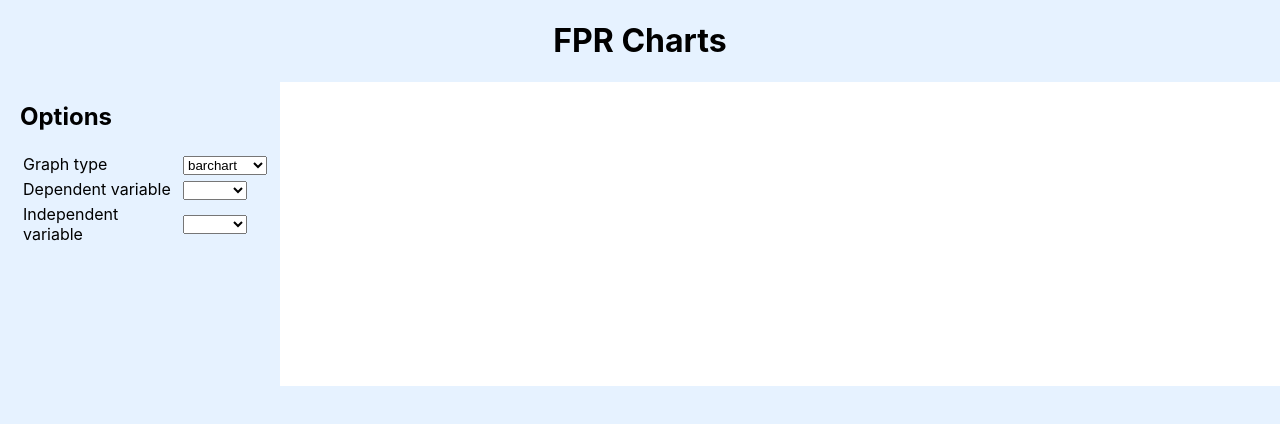
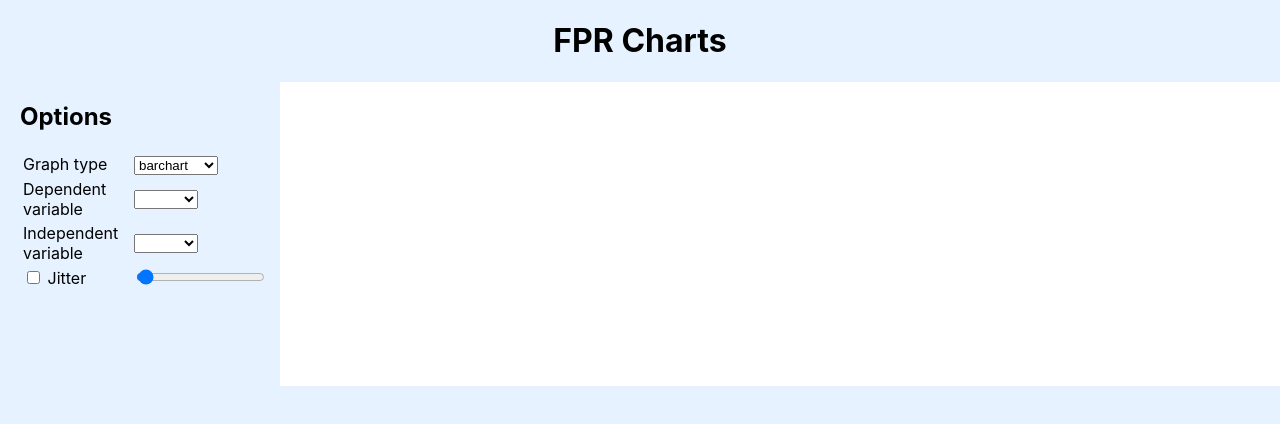
Before and after one commit to jelkink/fpr-chart, a React (Create React App) app in the folder frontend/: page / in a window 1280 px wide. Shown: the top 424 px of the page. Built offline with nearby package versions, Linux system fonts and the light colour scheme.

Commit message:
Add jitter functionality

```diff
--- a/frontend/src/App.js
+++ b/frontend/src/App.js
@@ -6,7 +6,7 @@ import Header from "./components/Header";
 import Form from "./components/Form";
 import Canvas from "./components/Canvas";
 import Status from "./components/Status";
-import Plot from "./components/Plot";
+import Plot from "./library/Plot";
 
 function App() {
 
--- a/frontend/src/components/Form.js
+++ b/frontend/src/components/Form.js
@@ -15,6 +15,8 @@ function Form(props) {
     const [graph, setGraph] = useState(null);
     const [depvar, setDepvar] = useState(null);
     const [indepvar, setIndepvar] = useState(null);
+    const [jitter, setJitter] = useState(false);
+    const [jitter_sd, setJitterSD] = useState(10);
 
     function changeGraph(event) {
 
@@ -31,6 +33,18 @@ function Form(props) {
     function changeIndepvar(event) {
 
         setIndepvar(event.target.value);
+        props.plot.update(props.data);
+    };
+
+    function changeJitter(event) {
+
+        setJitter(event.target.checked);
+        props.plot.update(props.data);
+    };
+
+    function changeJitterSD(event) {
+
+        setJitterSD(event.target.value);
         props.plot.update(props.data);
     };
 
@@ -69,6 +83,15 @@ function Form(props) {
                             </select>
                         </td>
                      </tr>
+
+                     <tr>
+                        <td>
+                            <input type="checkbox" id="jitter" onChange={changeJitter} /> Jitter
+                        </td>
+                        <td>
+                            <input type="range" id="jitter-sd" onChange={changeJitterSD} min="0" max="500" value={jitter_sd} />
+                        </td>
+                     </tr>
                 </tbody></table>
             </form>
             ) : (
--- a/frontend/src/components/Plot.js
+++ b/frontend/src/library/Plot.js
@@ -1,4 +1,5 @@
 import Chart from "chart.js";
+import rand_normal from "../library/Stats";
 
 function tabulate(variable) {
 
@@ -27,10 +28,24 @@ function tabulate(variable) {
 
 function pair(x, y) {
 
+    const jitter = document.getElementById("jitter").checked;
+    const jitter_sd = document.getElementById("jitter-sd").value;
+
     var paired = [];
 
-    for (var i = 0; i < x.values.length; i++) {
-        paired.push({x: x.values[i], y: y.values[i]});
+    console.log(jitter);
+
+    if (jitter) {
+        for (var i = 0; i < x.values.length; i++) {
+
+            var newx = rand_normal(x.values[i], jitter_sd / 100.0);
+            var newy = rand_normal(y.values[i], jitter_sd / 100.0);
+            paired.push({x: newx, y: newy});
+        }
+    } else {
+        for (var i = 0; i < x.values.length; i++) {
+            paired.push({x: x.values[i], y: y.values[i]});
+        }
     }
 
     return paired;
@@ -110,13 +125,10 @@ class Plot {
                 if (this.chart === null) {
                     this.chart = new Chart(ctx, config);
                 } else {
-                    if (this.chart.config.type === config.type) {
-                        this.chart.data = data;
-                        this.chart.config = config;
-                        this.chart.update();
-                    } else {
-
-                    }
+                    this.chart.data = data;
+                    this.chart.type = graph;
+                    this.chart.config = config;
+                    this.chart.update();
                 }
             } else {
                 if (this.chart !== null) {
--- /dev/null
+++ b/frontend/src/library/Stats.js
@@ -0,0 +1,8 @@
+function rand_normal(mean=0, stdev=1) {
+    const u = 1 - Math.random();
+    const v = Math.random();
+    const z = Math.sqrt( -2.0 * Math.log( u ) ) * Math.cos( 2.0 * Math.PI * v );
+    return z * stdev + mean;
+}
+
+export default rand_normal;
```
